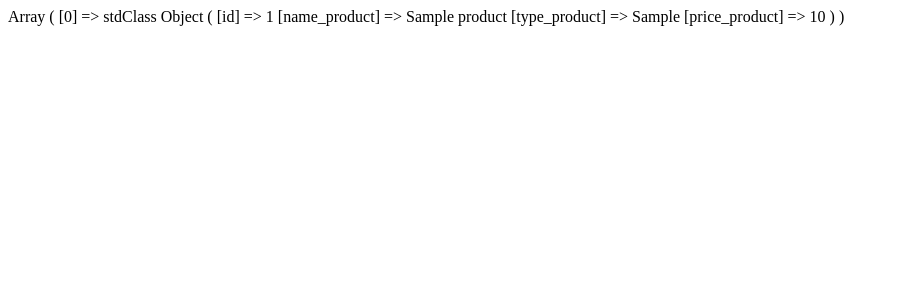
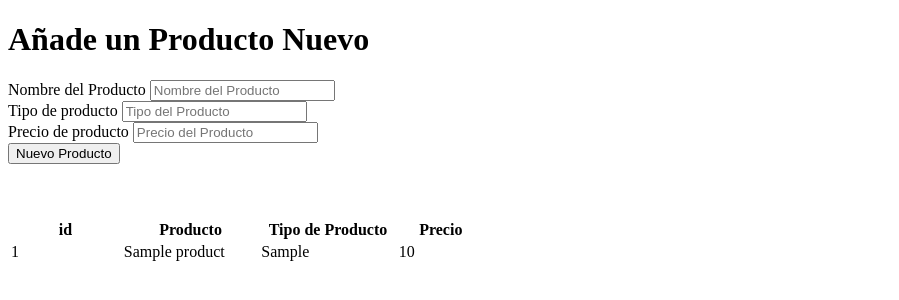
Before and after one commit to bryansank/Proyect_Gerardi_Friend_UNEXCA, a PHP site: page /gm/products.php in a window 1280 px wide. Shown: the top 300 px of the page, without its empty margins (0-899 px from the left). Run offline with PHP 8.4, Linux system fonts and the light colour scheme; the visitor is signed in with stand-in values (Sample User, id 1); tables that the repository leaves empty or names only in its code hold one stand-in row (values such as "Sample post"); some libraries are stand-ins or nearby versions.

Commit message:
add views for productsClass

```diff
--- a/formUser.php
+++ b/formUser.php
@@ -41,11 +41,11 @@
 			if($objUser){
 				$url = BASE_URL.'home.php';
 				header("Location: $url"); // Aqui retornamos a las personas a la vista Home.php
-				echo "eeeeey";
+				//echo "eeeeey funciono";
 			}
 			else{
 				$errorMsgLogin="Por favor, revisa el formulario.";
-				//echo "eeeeey chabaleee";
+				//echo "eeeeey entro en else";
 			}
 		}
 	}
--- a/home.php
+++ b/home.php
@@ -79,7 +79,9 @@ $userDetails=$userClass->userDetails($session_uid);
 
                     <td>
                         <li>
-                            <a>Hola <?php echo $userDetails->name; ?></a>
+                            <a style="font-size: 22px;color: black;font-weight: 700;">
+                                Hola <?php echo $userDetails->name; ?>
+                            </a>
                         </li>
                     </td>
 
--- a/index.php
+++ b/index.php
@@ -43,7 +43,7 @@
         <article>
             <h1> Delina Carter nace del placer que nos da llevar la moda a esos pequeños detalles, no importa el diseño, el color, o el material, si tú lo quieres nosotros lo conseguiremos</h1>
         </article>
-
+        <!-- Menu de navegacion -->
         <nav class="menu">
             <table Bgcolor="FFC300"cellpadding="10" cellspacing="10" align="center" border="4">
             <tr>
@@ -58,7 +58,7 @@
                             <a href="https://www.instagram.com/bygemadelina/?hl=es-la" target="blank">Instagram</a>
                         </li>
                     </td>
-
+                    <!--boton para mostrar mensaje js-->
                     <td>
                         <li>
                             <a id="linkProduct" href="">Productos</a>
@@ -70,7 +70,7 @@
                             <a>Servicio a domicilio</a>
                         </li>
                     </td>
-
+                    <!--opcion de usuario-->
                     <td>
                         <li>
                             <a href="formUser.php">Usuario</a>
--- a/products.php
+++ b/products.php
@@ -5,6 +5,30 @@
     include('session.php');
 
     $product = $productClass->getProducts();
+
+    if (!empty($_POST['btnProductInsertSubmit'])) {
+
+        $NameProductInsert = $_POST['NameProduct'];
+		$TypeProductInsert = $_POST['TypeProduct'];
+		$PriceProductInsert = $_POST['PriceProduct'];
+
+        $NameProduct_check = preg_match('~^[A-Za-z0-9_]{3,20}$~i', $NameProductInsert);
+        $TypeProduct_check = preg_match('~^[A-Za-z0-9_]{3,20}$~i', $TypeProductInsert);
+        $PriceProduct_check = preg_match('~^[A-Za-z0-9_]{3,20}$~i', $PriceProductInsert);
+
+		if($NameProduct_check && $TypeProduct_check && $PriceProduct_check && strlen(trim($NameProductInsert))>0 && strlen(trim($TypeProductInsert))>0) {
+
+			$objProduct = $productClass->insertNewProduct($NameProductInsert,$TypeProductInsert,$PriceProductInsert);
+
+			if($objProduct){
+				echo "<div><h2 style='border:1px solid green;'>Nuevo producto agregado con Exito </h2></div>";
+			}else{
+				echo "<div> <h2 style='border:1px solid red;'>No se pueden agregar datos, comuníquese con el administrador</h2> </div>";
+			}
+		}else{
+            echo "<div> <h2 style='border:1px solid red;'>Complete bien el formulario</h2> </div>";
+		}
+    }
 
 ?>
 
@@ -16,7 +40,72 @@
     <title>Producto</title>
 </head>
 <body>
-    <?php print_r($product); ?>
-    <?php  ?>
+
+
+    <div>
+        <h1>Añade un Producto Nuevo</h1>
+        <form name="signup" action="" method="POST">
+
+            <div>
+                <div>
+                    <label for="inputNameProduct">Nombre del Producto</label>
+                    <input id="inputNameProduct" name="NameProduct" type="text" placeholder="Nombre del Producto">
+                </div>
+                <div>
+                    <label for="inputTypeProduct">Tipo de producto</label>
+                    <input id="inputTypeProduct" name="TypeProduct" type="text" placeholder="Tipo del Producto">
+                </div>
+                <div>
+                    <label for="inputPriceProduct">Precio de producto</label>
+                    <input id="inputPriceProduct" name="PriceProduct" type="number" placeholder="Precio del Producto">
+                </div>
+            </div>
+
+            <div>
+                <input id="btnProductInsertSubmit" type="submit" name="btnProductInsertSubmit" value="Nuevo Producto">
+            </div>
+        </form>
+    </div>
+
+    <br />
+    <br />
+    <br />
+
+    <table>
+        <thead style="border: 2px solid red;">
+            <th width="18%">id</th>
+            <th width="22%">Producto</th>
+            <th width="22%">Tipo de Producto</th>
+            <th width="14%">Precio</th>
+            <th width="13%" colspan="2"></th>
+        </thead>
+        <tbody>
+        <?php
+            if($product){
+                foreach($product as $result) {
+                    echo "
+                    <tr>
+                        <td>". $result -> id ."</td>
+                        <td>". $result -> name_product ."</td>
+                        <td>". $result -> type_product ."</td>
+                        <td>". $result -> price_product ."</td>
+                    </tr>
+                    ";
+                }
+            }else{
+                echo "<tr>
+                        <td>"."Verifique la conexion a internet"."</td>
+                        <td>"."Verifique la conexion a internet"."</td>
+                        <td>"."Verifique la conexion a internet"."</td>
+                        <td>"."Verifique la conexion a internet"."</td>
+                        <td>"."Verifique la conexion a internet"."</td>
+                        <td>"."Verifique la conexion a internet"."</td>
+                    </tr>";
+            }
+        ?>
+        </tbody>
+    </table>
+
 </body>
 </html>
+<!--todo: probar el escape de slah en js-->
```
